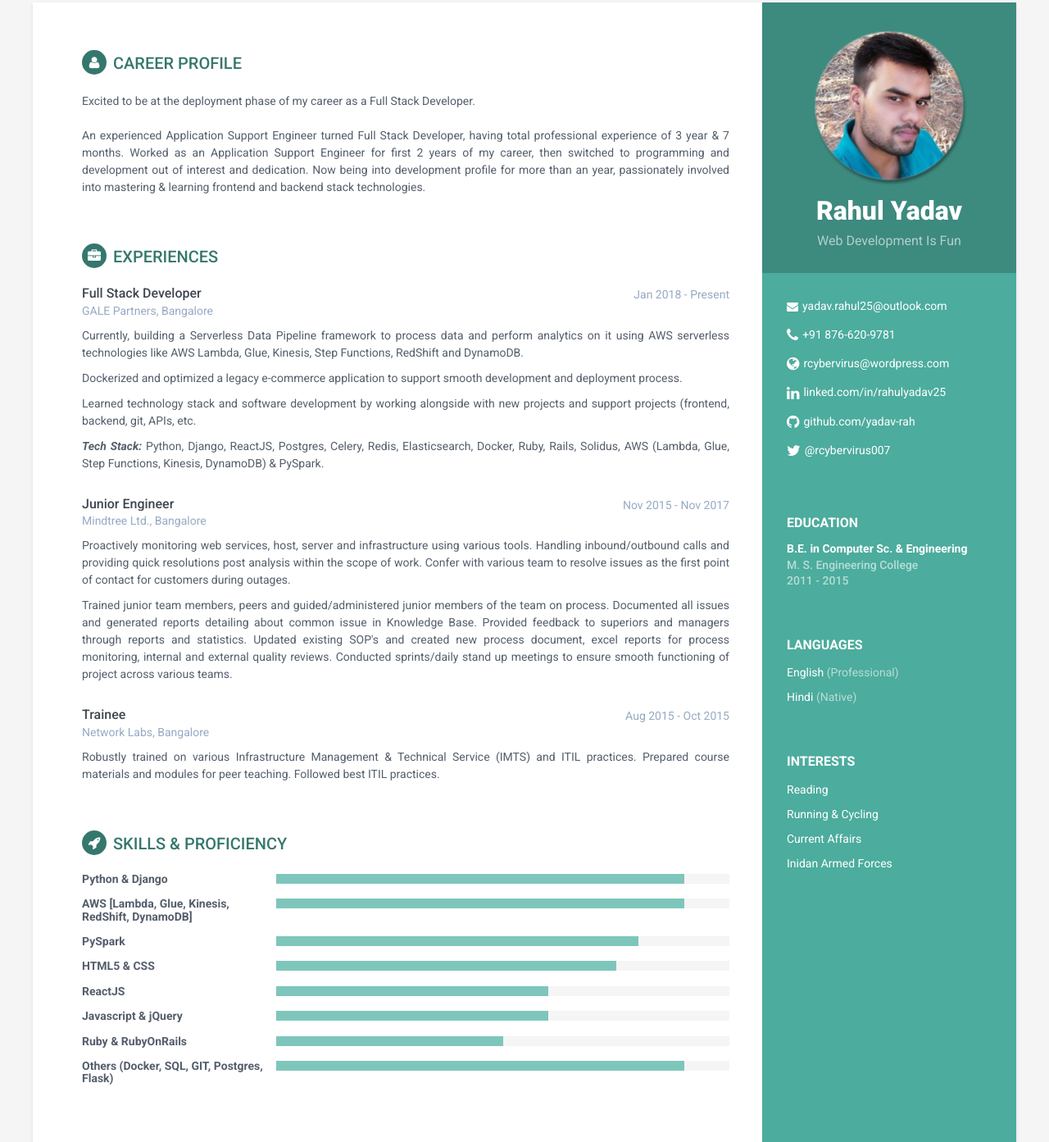
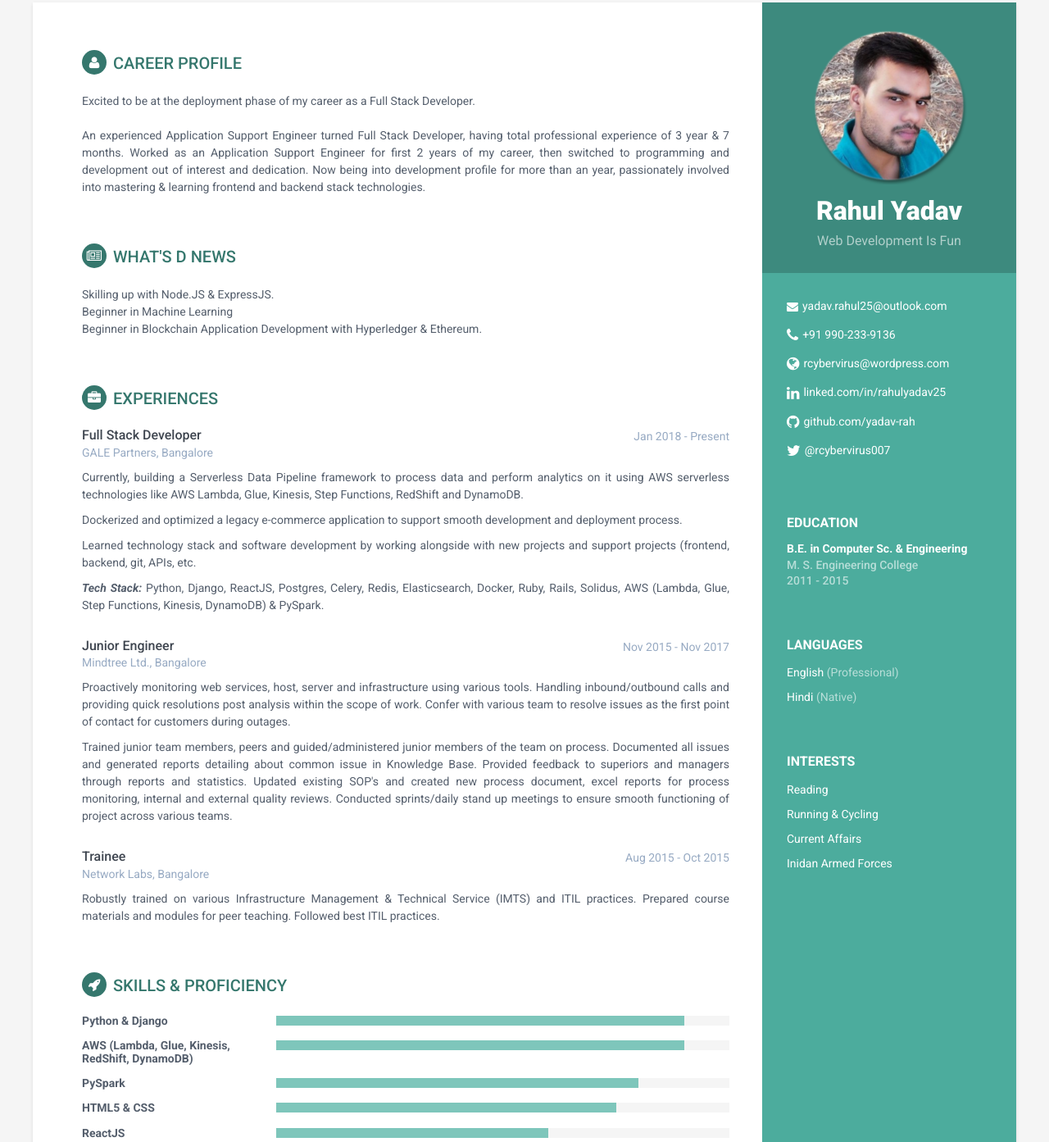
Before and after one commit to yadav-rah/yadav-rah.github.io, a plain HTML site: page index.html in a window 1280 px wide. Shown: the part 27-1420 px from the top of the page at 82% size. Drawn offline with Linux system fonts and the light colour scheme.

Commit message:
added new section

```diff
--- a/index.html
+++ b/index.html
@@ -38,7 +38,7 @@
             <div class="contact-container container-block">
                 <ul class="list-unstyled contact-list">
                     <li class="email"><i class="fa fa-envelope"></i><a href="mailto: yadav.rahul@outlook.com">yadav.rahul25@outlook.com</a></li>
-                    <li class="phone"><i class="fa fa-phone"></i><a href="tel:08766209781">+91 876-620-9781</a></li>
+                    <li class="phone"><i class="fa fa-phone"></i><a href="tel:08766209781">+91 990-233-9136</a></li>
                     <li class="website"><i class="fa fa-globe"></i><a href="https://rcybervirus.wordpress.com" target="_blank">rcybervirus@wordpress.com</a></li>
                     <li class="linkedin"><i class="fa fa-linkedin"></i><a href="https://www.linkedin.com/in/rahulyadav25" target="_blank">linked.com/in/rahulyadav25</a></li>
                     <li class="github"><i class="fa fa-github"></i><a href="https://github.com/yadav-rah" target="_blank">github.com/yadav-rah</a></li>
@@ -85,6 +85,18 @@
                         3 year &amp; 7 months. Worked as an Application Support Engineer for first 2 years of my career, then switched
                         to programming and development out of interest and dedication. Now being into development profile for more than an
                         year, passionately involved into mastering &amp; learning frontend and backend stack technologies.
+                    </p>
+                </div><!--//summary-->
+            </section><!--//section-->
+
+            <section class="section summary-section">
+                <h2 class="section-title"><i class="fa fa-newspaper-o"></i>What's D News</h2>
+                <div class="summary">
+                    <p>
+                        Skilling up with Node.JS & ExpressJS.<br/>
+                        Beginner in Machine Learning<br/>Beginner in Blockchain Application Development
+                        with Hyperledger & Ethereum.
+                    </p>
                 </div><!--//summary-->
             </section><!--//section-->
 
@@ -199,7 +211,7 @@
                     </div><!--//item-->
 
                     <div class="item">
-                        <h3 class="level-title">AWS [Lambda, Glue, Kinesis, RedShift, DynamoDB]</h3>
+                        <h3 class="level-title">AWS (Lambda, Glue, Kinesis, RedShift, DynamoDB)</h3>
                         <div class="level-bar">
                             <div class="level-bar-inner" data-level="90%">
                             </div>
```
